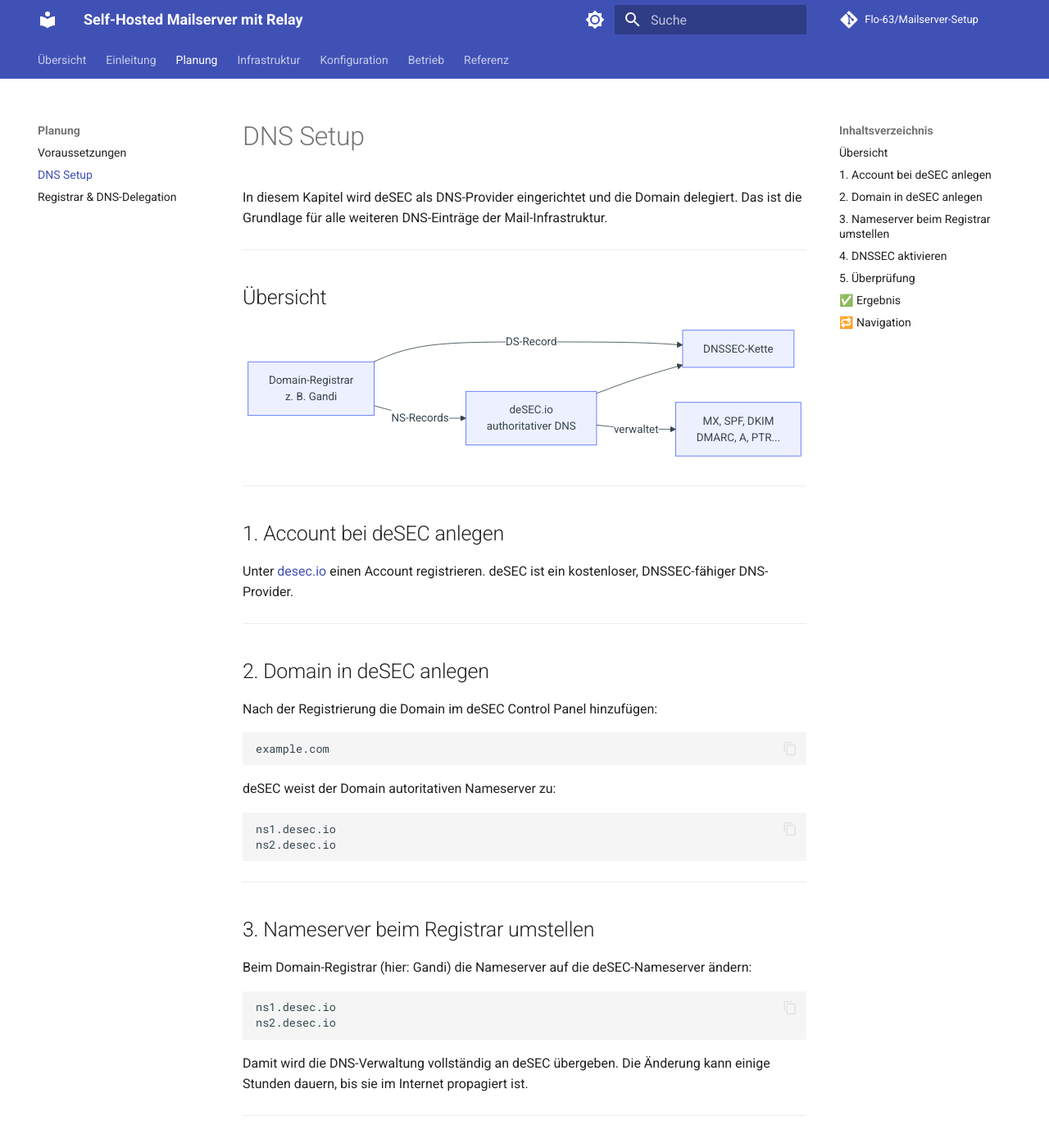
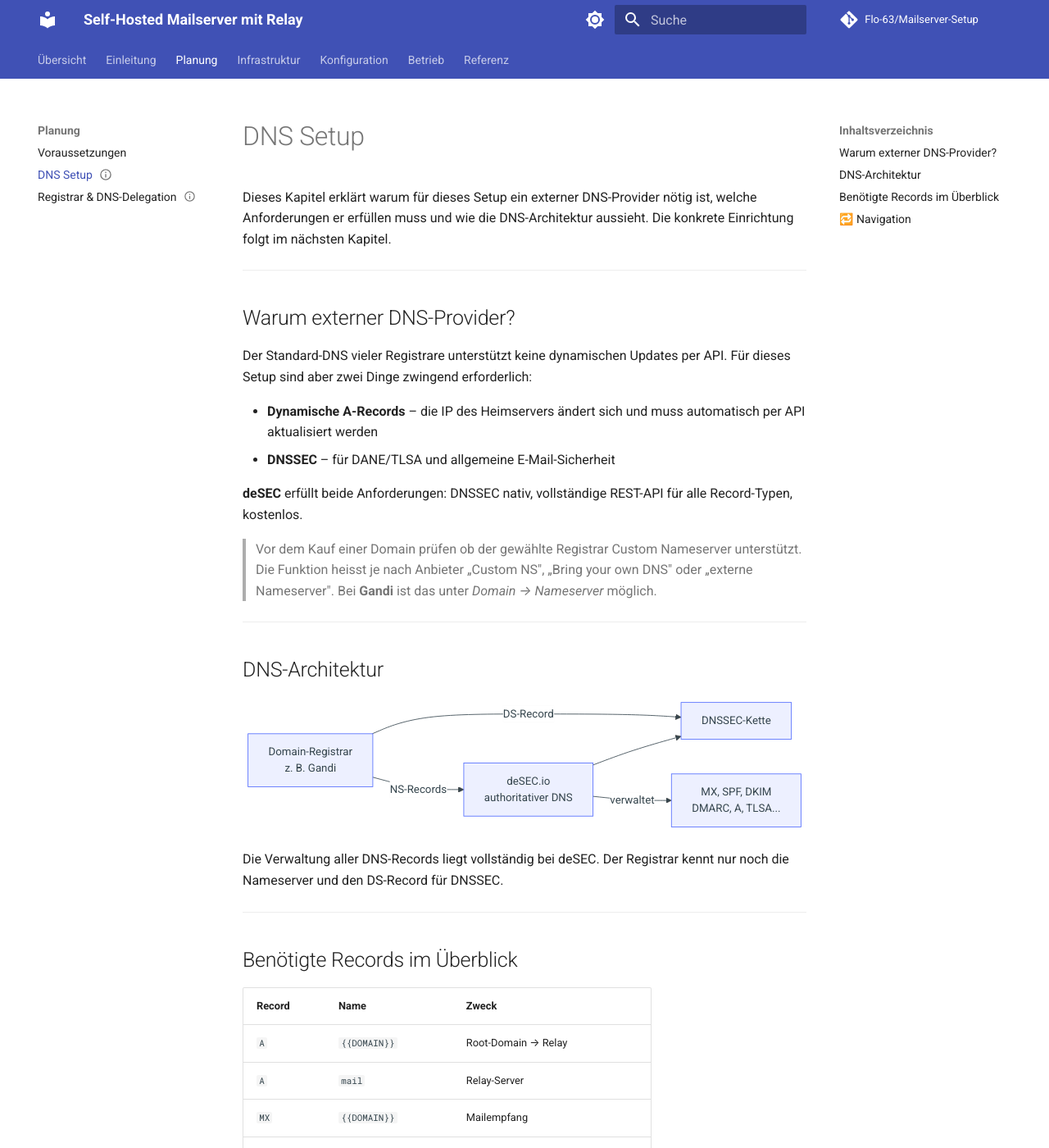
Before and after one commit to Flo-63/Mailserver-Setup, an MkDocs documentation site: the page built from docs/01_Planung/05_dns_setup.md, in a window 1280 px wide and 1400 px high. Shown: the whole window at 82% size. Built offline with MkDocs 1.6.1 and Material for MkDocs 9.7.7, drawn with Linux system fonts in a browser that asks for light colours; comment, search, counter and statistics services are not loaded; some of the changed text lies outside the part shown.

Commit message:
Restructure DNS setup chapters

````diff
--- a/docs/01_Planung/05_dns_setup.md
+++ b/docs/01_Planung/05_dns_setup.md
@@ -1,103 +1,66 @@
+---
+title: DNS Setup
+tags: [mail, planung, dns, desec, dnssec]
+status: ready
+parent: Planung
+created: 2026-03-12
+updated: 2026-03-12
+---
 
 # DNS Setup
 
-In diesem Kapitel wird deSEC als DNS-Provider eingerichtet und die Domain delegiert. Das ist die Grundlage für alle weiteren DNS-Einträge der Mail-Infrastruktur.
+Dieses Kapitel erklärt warum für dieses Setup ein externer DNS-Provider nötig ist, welche Anforderungen er erfüllen muss und wie die DNS-Architektur aussieht. Die konkrete Einrichtung folgt im nächsten Kapitel.
 
 ---
 
-## Übersicht
+## Warum externer DNS-Provider?
+
+Der Standard-DNS vieler Registrare unterstützt keine dynamischen Updates per API. Für dieses Setup sind aber zwei Dinge zwingend erforderlich:
+
+- **Dynamische A-Records** – die IP des Heimservers ändert sich und muss automatisch per API aktualisiert werden
+- **DNSSEC** – für DANE/TLSA und allgemeine E-Mail-Sicherheit
+
+**deSEC** erfüllt beide Anforderungen: DNSSEC nativ, vollständige REST-API für alle Record-Typen, kostenlos.
+
+> Vor dem Kauf einer Domain prüfen ob der gewählte Registrar Custom Nameserver unterstützt. Die Funktion heisst je nach Anbieter „Custom NS", „Bring your own DNS" oder „externe Nameserver". Bei **Gandi** ist das unter *Domain → Nameserver* möglich.
+
+---
+
+## DNS-Architektur
 
 ```mermaid
 graph LR
     A[Domain-Registrar<br/>z. B. Gandi] -->|NS-Records| B[deSEC.io<br/>authoritativer DNS]
     A -->|DS-Record| C[DNSSEC-Kette]
     B --> C
-    B -->|verwaltet| D[MX, SPF, DKIM<br/>DMARC, A, PTR...]
+    B -->|verwaltet| D[MX, SPF, DKIM<br/>DMARC, A, TLSA...]
 ```
+
+Die Verwaltung aller DNS-Records liegt vollständig bei deSEC. Der Registrar kennt nur noch die Nameserver und den DS-Record für DNSSEC.
 
 ---
 
-## 1. Account bei deSEC anlegen
+## Benötigte Records im Überblick
 
-Unter [desec.io](https://desec.io) einen Account registrieren. deSEC ist ein kostenloser, DNSSEC-fähiger DNS-Provider.
+| Record | Name | Zweck |
+|---|---|---|
+| `A` | `{{DOMAIN}}` | Root-Domain → Relay |
+| `A` | `mail` | Relay-Server |
+| `MX` | `{{DOMAIN}}` | Mailempfang |
+| `A` | `smtp` | Heimserver Submission (dynamisch) |
+| `A` | `imap` | Heimserver IMAP (dynamisch) |
+| `TXT` | `{{DOMAIN}}` | SPF |
+| `TXT` | `default._domainkey` | DKIM |
+| `TXT` | `_dmarc` | DMARC |
+| `TLSA` | `_465._tcp.smtp` | DANE |
 
----
+`smtp` und `imap` sind direkte A-Records – keine CNAMEs – weil sie per deSEC-API automatisch aktualisiert werden.
 
-## 2. Domain in deSEC anlegen
-
-Nach der Registrierung die Domain im deSEC Control Panel hinzufügen:
-
-```
-example.com
-```
-
-deSEC weist der Domain autoritativen Nameserver zu:
-
-```
-ns1.desec.io
-ns2.desec.io
-```
-
----
-
-## 3. Nameserver beim Registrar umstellen
-
-Beim Domain-Registrar (hier: Gandi) die Nameserver auf die deSEC-Nameserver ändern:
-
-```
-ns1.desec.io
-ns2.desec.io
-```
-
-Damit wird die DNS-Verwaltung vollständig an deSEC übergeben. Die Änderung kann einige Stunden dauern, bis sie im Internet propagiert ist.
-
----
-
-## 4. DNSSEC aktivieren
-
-deSEC unterstützt DNSSEC nativ. Nach dem Anlegen der Domain wird automatisch ein **DS Record** generiert.
-
-Dieser DS Record muss beim Registrar hinterlegt werden, um die DNSSEC-Vertrauenskette zu schließen:
-
-1. DS Record in deSEC abrufen (Control Panel → Domain → DNSSEC)
-2. DS Record beim Registrar eintragen (bei Gandi: Domain → DNSSEC)
-
----
-
-## 5. Überprüfung
-
-DNS-Delegation prüfen:
-
-```bash
-dig NS example.com
-# Erwartete Ausgabe: ns1.desec.io, ns2.desec.io
-```
-
-DNSSEC prüfen:
-
-```bash
-dig +dnssec example.com
-# AD-Flag in der Antwort zeigt gültige DNSSEC-Signatur an
-```
-
-Oder über Online-Tools:
-
-- [DNSViz](https://dnsviz.net) – grafische DNSSEC-Analyse
-- [Verisign DNSSEC Analyzer](https://dnssec-analyzer.verisignlabs.com)
-
----
-
-## ✅ Ergebnis
-
-Nach diesem Kapitel:
-
-- Die Domain wird über **deSEC.io** verwaltet
-- **DNSSEC** ist aktiviert und die Vertrauenskette ist geschlossen
-- DNS-Einträge können über das Control Panel oder die deSEC-API verwaltet werden
+Die vollständige Konfiguration aller Records ist in [[03_Konfiguration/08_dns_mail_records|DNS Mail-Records]] beschrieben.
 
 ---
 
 ## 🔁 Navigation
 
-**← Zurück:** [Voraussetzungen](../01_Planung/04_voraussetzungen.md)
-**→ Weiter:** [Registrar und DNS-Delegation](../01_Planung/05b_registrar_dns.md)
+**← Zurück:** [[01_Planung/04_voraussetzungen|Voraussetzungen]]
+**→ Weiter:** [[01_Planung/05b_registrar_dns|Registrar und DNS-Delegation]]
--- a/docs/01_Planung/05b_registrar_dns.md
+++ b/docs/01_Planung/05b_registrar_dns.md
@@ -1,42 +1,29 @@
+---
+title: Registrar und DNS-Delegation
+tags: [mail, planung, dns, registrar, gandi, desec, dnssec]
+status: ready
+parent: Planung
+created: 2026-03-13
+updated: 2026-03-13
+---
 
 # Registrar und DNS-Delegation
 
-Für dieses Setup wird die DNS-Verwaltung vom Registrar (Gandi) an einen externen DNS-Provider (deSEC) delegiert. Dieses Kapitel beschreibt warum das nötig ist und wie es eingerichtet wird.
+Dieses Kapitel beschreibt die vollständige Einrichtung: von der Domain-Registrierung bis zum fertigen deSEC-Setup mit API-Token.
 
 ---
 
-## Warum externer DNS-Provider?
-
-Der Standard-DNS vieler Registrare unterstützt keine dynamischen Updates per API. Für dieses Setup sind aber zwei Dinge zwingend erforderlich:
-
-- **Dynamische A-Records** – die IP des Heimservers ändert sich und muss automatisch per API aktualisiert werden
-- **DNSSEC** – für DANE/TLSA und allgemeine E-Mail-Sicherheit
-
-deSEC bietet beides: DNSSEC nativ, eine REST-API für alle Record-Typen und ist kostenlos.
-
----
-
-## Voraussetzung: Custom Nameserver beim Registrar
-
-Nicht alle Registrare erlauben das Setzen eigener Nameserver. Die Funktion heisst je nach Anbieter „Custom NS", „Bring your own DNS" oder „externe Nameserver".
-
-Bei **Gandi** ist das möglich und im Control Panel unter *Domain → Nameserver* erreichbar.
-
-> Vor dem Kauf einer Domain prüfen ob der gewählte Registrar Custom Nameserver unterstützt.
-
----
-
-## Ablauf der DNS-Delegation
+## Ablauf
 
 ```mermaid
 graph TD
-    A[Domain bei Gandi kaufen] --> B[Account bei deSEC anlegen]
+    A[Domain beim Registrar kaufen] --> B[Account bei deSEC anlegen]
     B --> C[Domain in deSEC hinzufügen]
-    C --> D[deSEC-Nameserver notieren]
-    D --> E[Nameserver bei Gandi umstellen]
-    E --> F[DS-Record von deSEC abrufen]
-    F --> G[DS-Record bei Gandi eintragen]
-    G --> H[DNSSEC-Kette geschlossen]
+    C --> D[Nameserver beim Registrar umstellen]
+    D --> E[DS-Record bei Registrar eintragen]
+    E --> F[DNSSEC-Kette geschlossen]
+    F --> G[API-Token anlegen]
+    G --> H[Erste Records eintragen]
 ```
 
 ---
@@ -60,9 +47,9 @@
 
 ---
 
-## 3. Nameserver bei Gandi umstellen
+## 3. Nameserver beim Registrar umstellen
 
-Im Gandi Control Panel: *Domain → Nameserver → Extern* – die deSEC-Nameserver eintragen:
+Beim Registrar (hier: Gandi) unter *Domain → Nameserver → Extern* die deSEC-Nameserver eintragen:
 
 ```
 ns1.desec.io
@@ -80,26 +67,26 @@
 
 ## 4. DNSSEC aktivieren
 
-deSEC aktiviert DNSSEC automatisch. Den DS-Record abrufen:
+deSEC aktiviert DNSSEC automatisch beim Anlegen der Domain. Den DS-Record abrufen:
 
 Im deSEC Control Panel: *Domain → DNSSEC* → DS-Record kopieren.
 
-Diesen DS-Record bei Gandi eintragen: *Domain → DNSSEC → DS-Record hinzufügen*.
+Beim Registrar eintragen: bei Gandi unter *Domain → DNSSEC → DS-Record hinzufügen*.
 
-Damit ist die DNSSEC-Vertrauenskette geschlossen – von der Root-Zone über Gandi bis zu deSEC.
+Damit ist die DNSSEC-Vertrauenskette geschlossen – von der Root-Zone über den Registrar bis zu deSEC.
 
-DNSSEC prüfen:
+Prüfen:
 
 ```bash
 dig +dnssec {{DOMAIN}}
 # AD-Flag in der Antwort zeigt gültige DNSSEC-Signatur
 ```
 
-Oder grafisch: [DNSViz](https://dnsviz.net)
+Oder grafisch: [DNSViz](https://dnsviz.net) · [Verisign DNSSEC Analyzer](https://dnssec-analyzer.verisignlabs.com)
 
 ---
 
-## 5. API-Token für deSEC anlegen
+## 5. API-Token anlegen
 
 Für automatische DNS-Updates (DynDNS-Skript, TLSA-Hook) wird ein API-Token benötigt.
 
@@ -119,21 +106,21 @@
 
 ---
 
-## 6. Erste DNS-Records anlegen
+## 6. Erste Records anlegen
 
-Nach der Delegation können alle Mail-relevanten Records in deSEC eingetragen werden. Die Records werden in [DNS Mail-Records](../03_Konfiguration/08_dns_mail_records.md) beschrieben.
+Direkt nach der Delegation die Basis-Records in deSEC eintragen:
 
-Für den Start werden mindestens benötigt:
+| Record | Name | Wert | Zweck |
+|---|---|---|---|
+| `A` | `{{DOMAIN}}` | `{{RELAY_IP}}` | Root-Domain → Relay |
+| `A` | `mail` | `{{RELAY_IP}}` | Relay-Server |
+| `MX` | `{{DOMAIN}}` | `{{RELAY_HOSTNAME}}` | Mailempfang |
+| `A` | `smtp` | `{{HOME_IP}}` | Heimserver Submission |
+| `A` | `imap` | `{{HOME_IP}}` | Heimserver IMAP |
 
-| Record | Wert | Zweck |
-|---|---|---|
-| `A` @ | `{{RELAY_IP}}` | Root-Domain → Relay |
-| `MX` @ | `{{RELAY_HOSTNAME}}` | Mailempfang |
-| `A` mail | `{{RELAY_IP}}` | Relay-Server |
-| `A` smtp | `{{HOME_IP}}` | Heimserver Submission |
-| `A` imap | `{{HOME_IP}}` | Heimserver IMAP |
+> `smtp` und `imap` werden später vom DynDNS-Skript automatisch aktualisiert. Für den Start reicht der manuelle Eintrag.
 
-> `smtp` und `imap` sind direkte A-Records – keine CNAMEs – weil sie per deSEC-API automatisch aktualisiert werden.
+Alle weiteren Mail-Records (SPF, DKIM, DMARC, TLSA) werden in [[03_Konfiguration/08_dns_mail_records|DNS Mail-Records]] eingerichtet.
 
 ---
 
@@ -143,12 +130,12 @@
 
 - Die Domain wird vollständig über deSEC verwaltet
 - DNSSEC ist aktiv, die Vertrauenskette ist geschlossen
-- Ein API-Token für automatische Updates liegt bereit
-- DNS-Records können per API oder Control Panel verwaltet werden
+- Ein API-Token für automatische Updates liegt unter `/root/.dedyn-token` bereit
+- Die Basis-Records sind eingetragen
 
 ---
 
 ## 🔁 Navigation
 
-**← Zurück:** [DNS Setup](../01_Planung/05_dns_setup.md)
-**→ Weiter:** [Relay-Server einrichten](../02_Infrastruktur/06_relay_server.md)
+**← Zurück:** [[01_Planung/05_dns_setup|DNS Setup]]
+**→ Weiter:** [[02_Infrastruktur/06_relay_server|Relay-Server einrichten]]
````
Also changed, not shown: docs/01_Planung/04_voraussetzungen.md (+1 -1 lines), docs/02_Infrastruktur/06_relay_server.md (+4 -3 lines), docs/02_Infrastruktur/07_home_server.md (+1 -1 lines).
